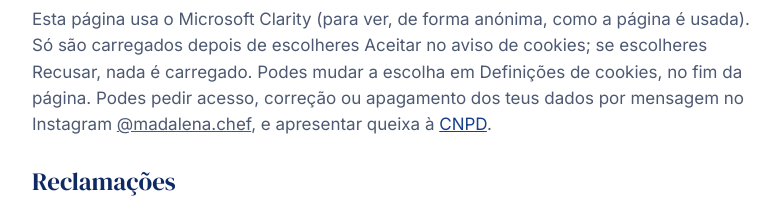
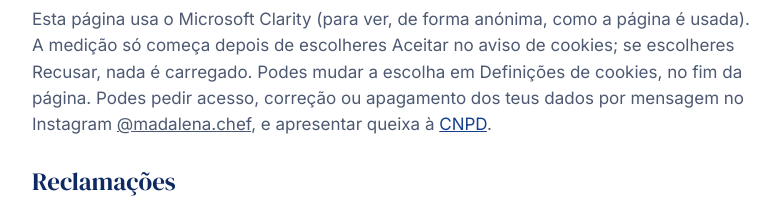
Before and after one commit to chefmadalena/chefmadalena.github.io, a plain HTML site: page informacao.html in a window 1280 px wide. Shown: the part 1343-1541 px from the top of the page, 248-1028 px from the left. Drawn offline with Linux system fonts and the light colour scheme.

Commit message:
Update site
Co-Authored-By: Claude Opus 5.5 <noreply@anthropic.com>

```diff
--- a/informacao.html
+++ b/informacao.html
@@ -19,7 +19,7 @@
 <p>Nos contratos à distância, o consumidor tem em geral 14 dias para desistir. No conteúdo digital, esse direito termina quando a entrega começa, se tiveres pedido a entrega imediata e reconhecido essa perda antes de comprar. Sem esse pedido, mantém-se o prazo de 14 dias.</p>
 <h2 id="privacidade">Privacidade</h2>
 <p>Para vender e entregar o livro, a Payhip e a Stripe tratam o teu email, os dados de pagamento e o país. Usamos estes dados para cumprir a compra, dar apoio e cumprir obrigações fiscais, e guardamo-los apenas durante o tempo exigido por lei.</p>
-<p>Esta página usa o Microsoft Clarity (para ver, de forma anónima, como a página é usada). Só são carregados depois de escolheres Aceitar no aviso de cookies; se escolheres Recusar, nada é carregado. Podes mudar a escolha em Definições de cookies, no fim da página. Podes pedir acesso, correção ou apagamento dos teus dados por mensagem no Instagram <a href="https://www.instagram.com/madalena.chef/" style="color:inherit">@madalena.chef</a>, e apresentar queixa à <a href="https://www.cnpd.pt/">CNPD</a>.</p>
+<p>Esta página usa o Microsoft Clarity (para ver, de forma anónima, como a página é usada). A medição só começa depois de escolheres Aceitar no aviso de cookies; se escolheres Recusar, nada é carregado. Podes mudar a escolha em Definições de cookies, no fim da página. Podes pedir acesso, correção ou apagamento dos teus dados por mensagem no Instagram <a href="https://www.instagram.com/madalena.chef/" style="color:inherit">@madalena.chef</a>, e apresentar queixa à <a href="https://www.cnpd.pt/">CNPD</a>.</p>
 <h2>Reclamações</h2>
 <p>Podes usar o <a href="https://www.livroreclamacoes.pt/">Livro de Reclamações Eletrónico</a>. Entidade de resolução alternativa de litígios: a indicar com os dados do vendedor.</p>
 </div></main></body></html>
```
